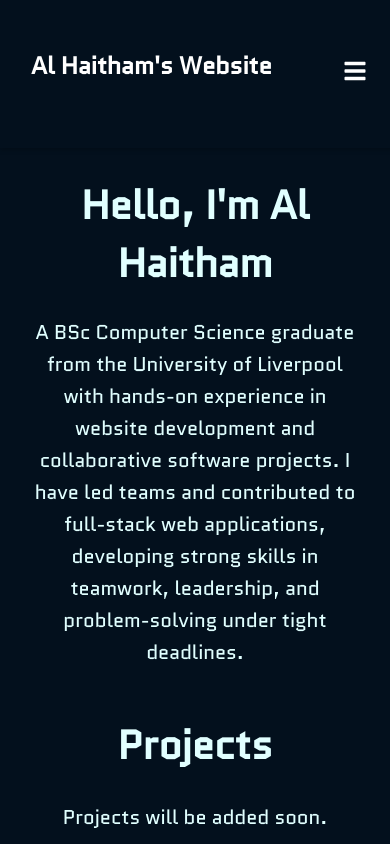
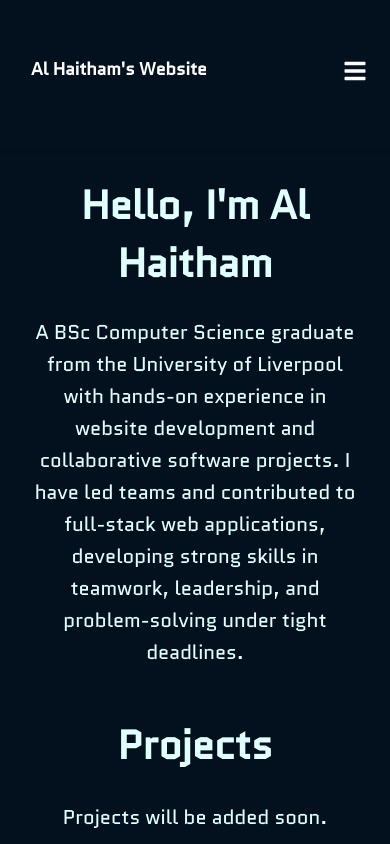
Before and after one commit to AlHaitham04/Website, a React (Vite) app: page / in a window 390 px wide. Shown: the top 844 px of the page. Built offline with nearby package versions, Linux system fonts and the light colour scheme.

Commit message:
Prepare for GitHub Pages deployment

```diff
--- a/src/Components/sbf/sideBar.css
+++ b/src/Components/sbf/sideBar.css
@@ -85,7 +85,7 @@ nav ul {
     .title {
         margin-top: 0;
         margin-left: 1rem;
-        font-size: clamp(1.5rem, 5vw, 2.5rem);
+        font-size: clamp(1rem, 4.5vw, 2rem);
     }
 
     .menu-toggle {
```
